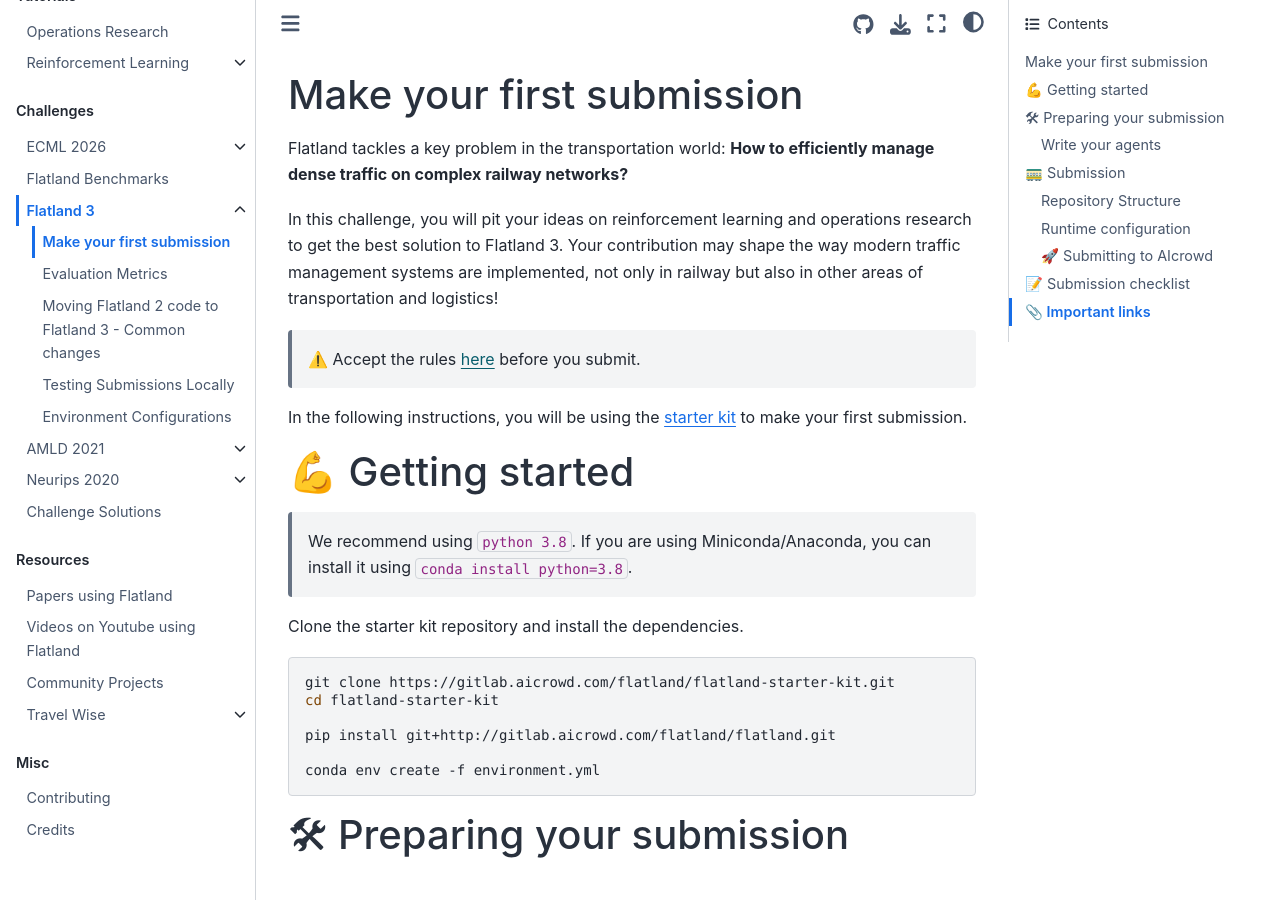
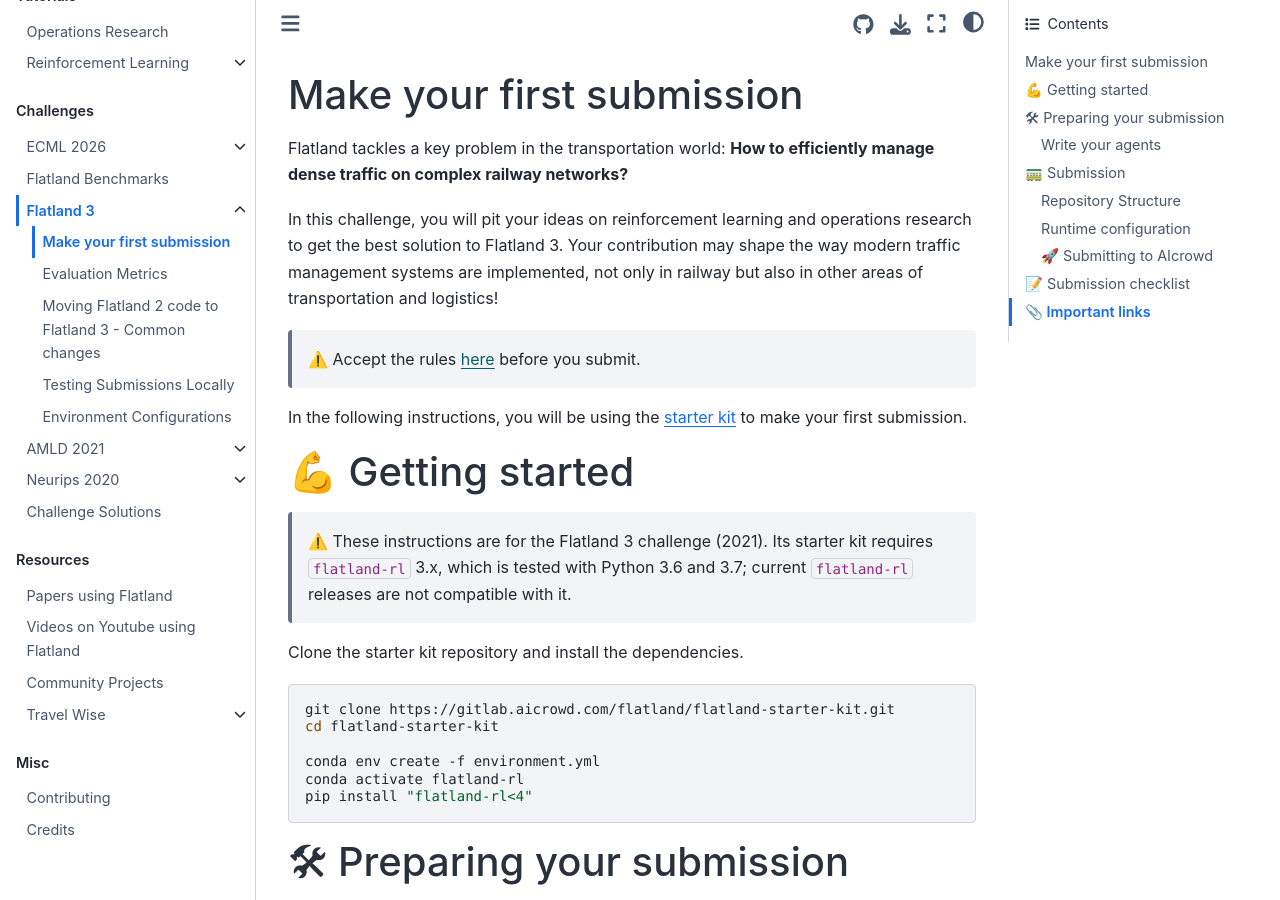
Before and after one commit to flatland-association/flatland-book, a Jupyter Book: the page built from challenges/flatland3/first-submission.md, in a window 1280 px wide and 900 px high. Built offline with Jupyter Book 1.0.4 settings and Sphinx 7.4.7 and the Sphinx Book theme 1.1.4, drawn with Linux system fonts in a browser that asks for light colours; pages that are not in the unit, such as notebooks, are missing from menus.

Commit message:
docs(flatland3): mark install instructions as Flatland 3 specific and fix order.
Co-Authored-By: Claude Opus 5.5 <noreply@anthropic.com>

````diff
--- a/challenges/flatland3/first-submission.md
+++ b/challenges/flatland3/first-submission.md
@@ -10,7 +10,8 @@ In the following instructions, you will be using the [starter kit](https://gitla
 
 # 💪 Getting started
 
-> We recommend using `python 3.8`. If you are using Miniconda/Anaconda, you can install it using `conda install python=3.8`.
+> ⚠️ These instructions are for the Flatland 3 challenge (2021). Its starter kit requires `flatland-rl` 3.x, which is tested with Python 3.6 and 3.7;
+> current `flatland-rl` releases are not compatible with it.
 
 Clone the starter kit repository and install the dependencies.
 
@@ -18,9 +19,9 @@ Clone the starter kit repository and install the dependencies.
 git clone https://gitlab.aicrowd.com/flatland/flatland-starter-kit.git
 cd flatland-starter-kit
 
-pip install git+http://gitlab.aicrowd.com/flatland/flatland.git
-
 conda env create -f environment.yml
+conda activate flatland-rl
+pip install "flatland-rl<4"
 ```
 
 # 🛠 Preparing your submission
````
Also changed, not shown: challenges/flatland3/test-submissions-local.md (+5 -2 lines).
